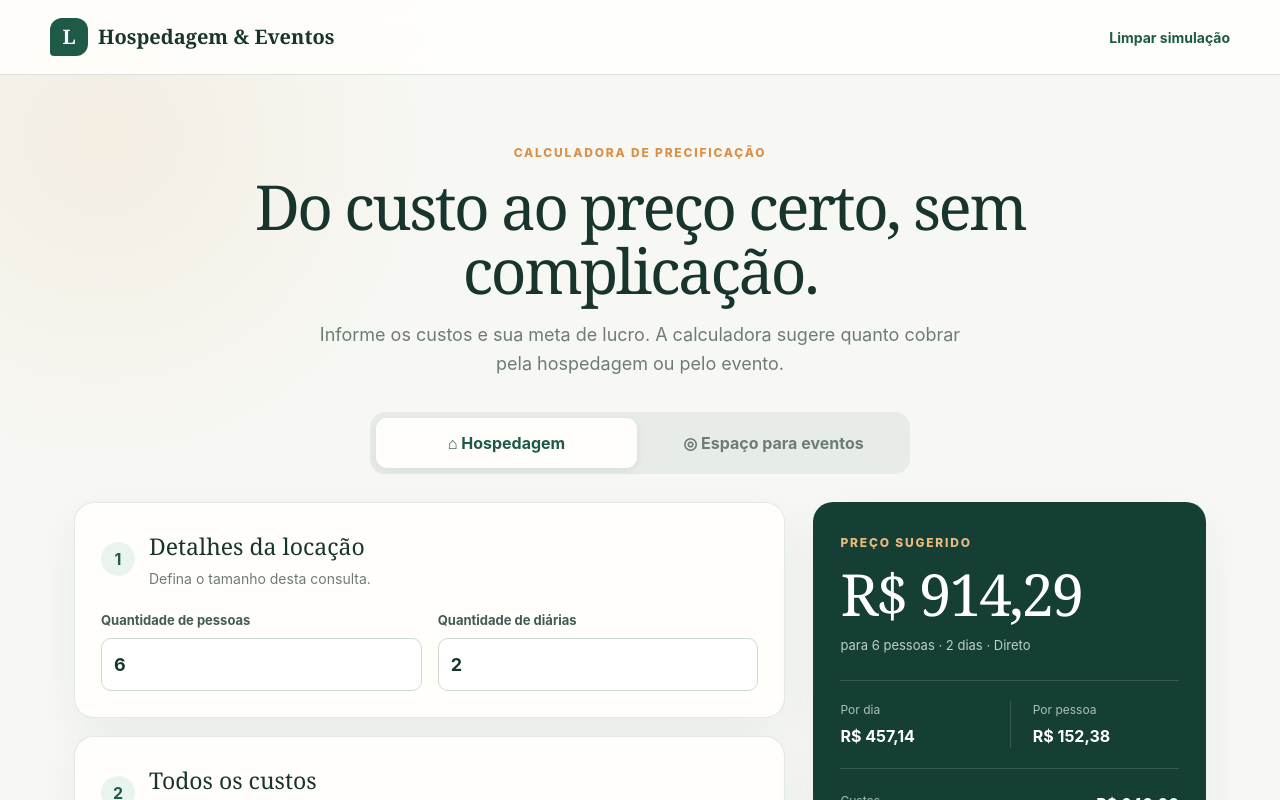
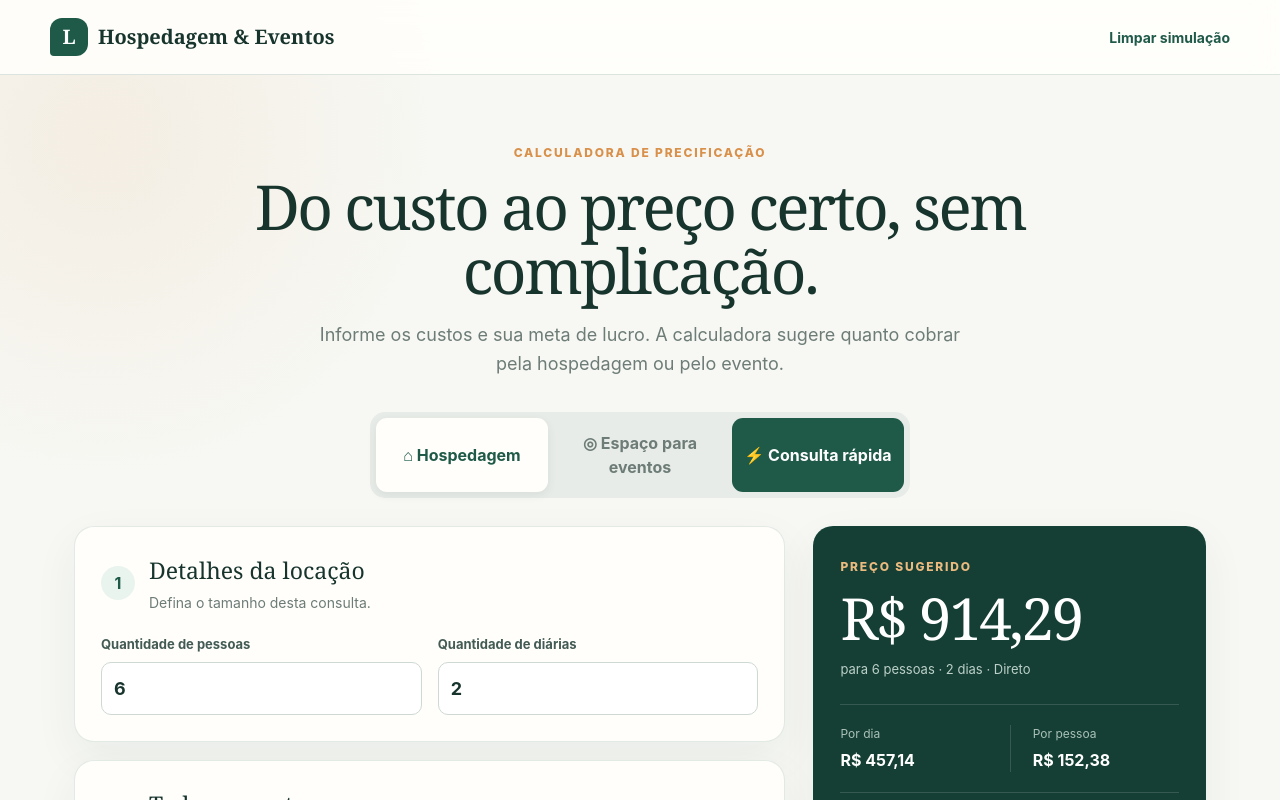
Before and after one commit to Bitcoiniciantes/lucro, a Next.js app: page / in a window 1280 px wide. Shown: the top 800 px of the page. Built offline with nearby package versions, Linux system fonts and the light colour scheme.

Commit message:
Adicionar consulta rapida para eventos

```diff
--- a/app/page.tsx
+++ b/app/page.tsx
@@ -3,16 +3,16 @@ import {useMemo,useState} from "react";
 type U="fixo"|"dia"|"pessoa"|"pessoa-dia"; type C={id:number;name:string;value:number;unit:U};
 const brl=new Intl.NumberFormat("pt-BR",{style:"currency",currency:"BRL"});
 const labs:Record<U,string>={fixo:"por locação",dia:"por dia",pessoa:"por pessoa","pessoa-dia":"por pessoa/dia"};
-const base={stay:[{id:1,name:"Limpeza",value:180,unit:"fixo"},{id:2,name:"Lavanderia",value:25,unit:"pessoa"},{id:3,name:"Energia, água e gás",value:35,unit:"dia"},{id:4,name:"Rateio de custos fixos",value:120,unit:"dia"}] as C[],event:[{id:1,name:"Limpeza e preparação",value:350,unit:"fixo"},{id:2,name:"Consumo e estrutura",value:18,unit:"pessoa"},{id:3,name:"Equipe de apoio",value:220,unit:"dia"},{id:4,name:"Rateio de custos fixos",value:300,unit:"fixo"}] as C[]};
+const base={stay:[{id:1,name:"Limpeza",value:180,unit:"fixo"},{id:2,name:"Lavanderia",value:25,unit:"pessoa"},{id:3,name:"Energia, água e gás",value:35,unit:"dia"},{id:4,name:"Rateio de custos fixos",value:120,unit:"dia"}] as C[],event:[{id:1,name:"Limpeza e preparação",value:100,unit:"fixo"},{id:2,name:"Consumo e estrutura",value:3,unit:"pessoa"},{id:3,name:"Equipe de apoio",value:0,unit:"dia"},{id:4,name:"Rateio de custos fixos",value:3,unit:"fixo"}] as C[]};
 const line=(c:C,p:number,d:number)=>c.value*(c.unit==="dia"?d:c.unit==="pessoa"?p:c.unit==="pessoa-dia"?p*d:1);
 export default function Home(){
  const [mode,setMode]=useState<"stay"|"event">("stay"),[people,setPeople]=useState(6),[days,setDays]=useState(2),[margin,setMargin]=useState(30),[fee,setFee]=useState(0),[channel,setChannel]=useState("Direto"),[costs,setCosts]=useState<C[]>(base.stay);
  const total=useMemo(()=>costs.reduce((s,c)=>s+line(c,people,days),0),[costs,people,days]),factor=1-margin/100-fee/100,price=factor>0?total/factor:0,platform=price*fee/100,profit=price-platform-total,minimum=fee<100?total/(1-fee/100):0;
- const modeTo=(m:"stay"|"event")=>{setMode(m);setCosts(base[m]);setPeople(m==="stay"?6:40);setDays(m==="stay"?2:1)};
+ const modeTo=(m:"stay"|"event")=>{setMode(m);setCosts(base[m]);setPeople(m==="stay"?6:50);setDays(m==="stay"?2:1);setMargin(m==="stay"?30:50);choose("Direto",0)};
  const patch=(id:number,p:Partial<C>)=>setCosts(a=>a.map(c=>c.id===id?{...c,...p}:c)); const choose=(n:string,f:number)=>{setChannel(n);setFee(f)};
- return <main><header><div className="brand"><b>L</b><span>Hospedagem & Eventos</span></div><button className="link" onClick={()=>{modeTo(mode);setMargin(30);choose("Direto",0)}}>Limpar simulação</button></header>
+ return <main><header><div className="brand"><b>L</b><span>Hospedagem & Eventos</span></div><button className="link" onClick={()=>modeTo(mode)}>Limpar simulação</button></header>
  <section className="hero"><small>CALCULADORA DE PRECIFICAÇÃO</small><h1>Do custo ao preço certo, sem complicação.</h1><p>Informe os custos e sua meta de lucro. A calculadora sugere quanto cobrar pela hospedagem ou pelo evento.</p></section>
- <nav className="tabs"><button className={mode==="stay"?"active":""} onClick={()=>modeTo("stay")}>⌂ Hospedagem</button><button className={mode==="event"?"active":""} onClick={()=>modeTo("event")}>◎ Espaço para eventos</button></nav>
+ <nav className="tabs"><button className={mode==="stay"?"active":""} onClick={()=>modeTo("stay")}>⌂ Hospedagem</button><button className={mode==="event"?"active":""} onClick={()=>modeTo("event")}>◎ Espaço para eventos</button><button className="quickTab" onClick={()=>modeTo("event")}>⚡ Consulta rápida</button></nav>
  <section className="workspace"><div className="forms"><article className="card"><Title n="1" title="Detalhes da locação" text="Defina o tamanho desta consulta."/><div className="two"><label>Quantidade de pessoas<input type="number" min="1" value={people} onChange={e=>setPeople(Math.max(1,+e.target.value))}/></label><label>{mode==="stay"?"Quantidade de diárias":"Dias de evento"}<input type="number" min="1" value={days} onChange={e=>setDays(Math.max(1,+e.target.value))}/></label></div></article>
  <article className="card"><Title n="2" title="Todos os custos" text="Inclua somente o que realmente entra nesta locação."/><div className="costs">{costs.map(c=><div className="cost" key={c.id}><input className="name" aria-label="Nome do custo" value={c.name} onChange={e=>patch(c.id,{name:e.target.value})}/><div className="money"><span>R$</span><input aria-label={`Valor de ${c.name}`} type="number" min="0" value={c.value} onChange={e=>patch(c.id,{value:Math.max(0,+e.target.value)})}/></div><select value={c.unit} onChange={e=>patch(c.id,{unit:e.target.value as U})}>{Object.entries(labs).map(([v,t])=><option value={v} key={v}>{t}</option>)}</select><button className="remove" aria-label={`Excluir ${c.name}`} onClick={()=>setCosts(costs.filter(x=>x.id!==c.id))}>×</button></div>)}</div><button className="add" onClick={()=>setCosts([...costs,{id:Date.now(),name:"Novo custo",value:0,unit:"fixo"}])}>+ Adicionar outro custo</button><div className="total"><span>Custo total calculado</span><strong>{brl.format(total)}</strong></div></article>
  <article className="card"><Title n="3" title="Meta e canal de venda" text="Quanto deseja ganhar depois de pagar tudo?"/><label className="range"><span>Margem de lucro desejada <strong>{margin}%</strong></span><input type="range" min="0" max="70" value={margin} onChange={e=>setMargin(+e.target.value)}/></label><div className="channels">{[["Direto",0],["Airbnb",15],["Booking",18]].map(([n,f])=><button className={channel===n?"selected":""} key={n} onClick={()=>choose(String(n),Number(f))}><strong>{n}</strong><small>{f}% de taxa</small></button>)}</div><label className="fee">Taxa/comissão deste canal <span><input type="number" min="0" max="99" value={fee} onChange={e=>setFee(Math.max(0,+e.target.value))}/>%</span></label></article></div>
```
Also changed, not shown: app/globals.css, 1 other file (tests, documents, lock files or other folders).
